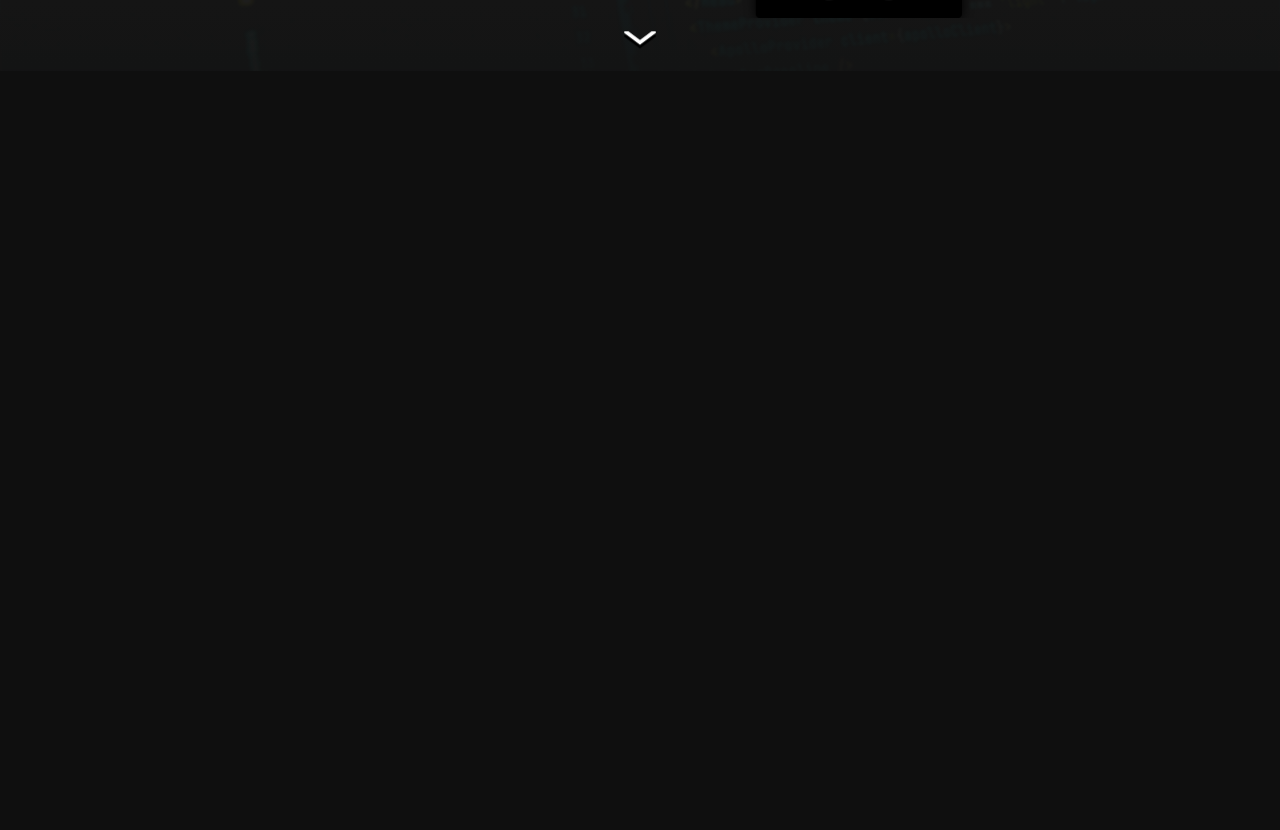
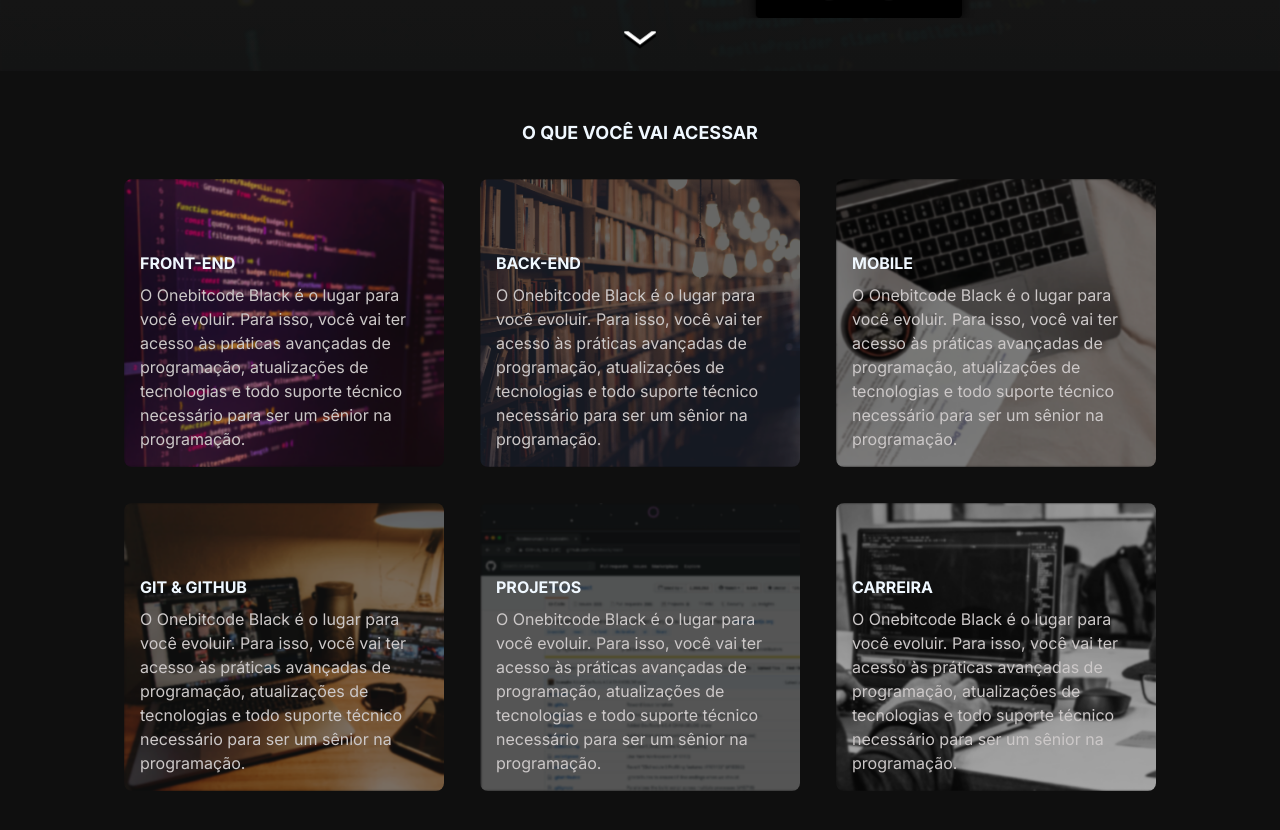
Before and after one commit to ThiagoChiqueti/frontEndOneBitFlix, a Next.js app: page / in a window 1280 px wide. Shown: the part 518-1348 px from the top of the page. Built offline with nearby package versions, Linux system fonts and the light colour scheme.

Commit message:
Desenvolvendo a sessão de cards homeNoAuth

```diff
--- a/src/app/page.tsx
+++ b/src/app/page.tsx
@@ -1,3 +1,4 @@
+import CardsSection from "@/components/homeNoAuth/cardsSection"
 import HeaderNoAuth from "@/components/homeNoAuth/headerNoAuth"
 import PresentationSection from "@/components/homeNoAuth/presentationSection"
 
@@ -8,6 +9,7 @@ export default function Home() {
       <HeaderNoAuth/>
       <PresentationSection/>
       </div>
+      <CardsSection/>
     </main>
   )
 }
--- /dev/null
+++ b/src/components/homeNoAuth/cardsSection/index.tsx
@@ -0,0 +1,89 @@
+const CardsSection: React.FC = () => {
+  return (
+    <>
+      <p className="uppercase text-lg font-bold text-center mt-12 mb-8">O que você vai acessar</p>
+      <section className="flex justify-center">
+
+        <div className="container flex flex-wrap gap-9 justify-center">
+
+          <div className="w-80 h-72 bg-card-bg-front bg-cover rounded-lg p-4 flex flex-col justify-end transition duration-300 hover:scale-105 group">
+            <p className="uppercase font-bold mb-2 transition duration-300 group-hover:scale-1 group-hover:translate-x-5 ">Front-End</p>
+            <p className="text-base text-lightGray">
+              O Onebitcode Black é o lugar para você evoluir. Para isso, você
+              vai ter acesso às práticas avançadas de programação, atualizações
+              de tecnologias e todo suporte técnico necessário para ser um
+              sênior na programação.
+            </p>
+          </div>
+
+
+
+
+          <div className="w-80 h-72 bg-card-bg-back bg-cover rounded-lg p-4 flex flex-col justify-end transition duration-300 hover:scale-105 group">
+            <p className="uppercase font-bold mb-2 transition duration-300 group-hover:scale-1 group-hover:translate-x-5 ">Back-End</p>
+            <p className="text-base text-lightGray">
+              O Onebitcode Black é o lugar para você evoluir. Para isso, você
+              vai ter acesso às práticas avançadas de programação, atualizações
+              de tecnologias e todo suporte técnico necessário para ser um
+              sênior na programação.
+            </p>
+          </div>
+
+
+
+          <div className="w-80 h-72 bg-card-bg-mobile bg-cover rounded-lg p-4 flex flex-col justify-end transition duration-300 hover:scale-105 group">
+            <p className="uppercase font-bold mb-2 transition duration-300 group-hover:scale-1 group-hover:translate-x-5 ">MOBILE</p>
+            <p className="text-base text-lightGray">
+              O Onebitcode Black é o lugar para você evoluir. Para isso, você
+              vai ter acesso às práticas avançadas de programação, atualizações
+              de tecnologias e todo suporte técnico necessário para ser um
+              sênior na programação.
+            </p>
+          </div>
+
+
+
+
+          <div className="w-80 h-72 bg-card-bg-git bg-cover rounded-lg p-4 flex flex-col justify-end transition duration-300 hover:scale-105 group">
+            <p className="uppercase font-bold mb-2 transition duration-300 group-hover:scale-1 group-hover:translate-x-5 ">GIT & GITHUB</p>
+            <p className="text-base text-lightGray">
+              O Onebitcode Black é o lugar para você evoluir. Para isso, você
+              vai ter acesso às práticas avançadas de programação, atualizações
+              de tecnologias e todo suporte técnico necessário para ser um
+              sênior na programação.
+            </p>
+          </div>
+
+
+
+
+          <div className="w-80 h-72 bg-card-bg-project bg-cover rounded-lg p-4 flex flex-col justify-end transition duration-300 hover:scale-105 group">
+            <p className="uppercase font-bold mb-2 transition duration-300 group-hover:scale-1 group-hover:translate-x-5 ">Projetos</p>
+            <p className="text-base text-lightGray">
+              O Onebitcode Black é o lugar para você evoluir. Para isso, você
+              vai ter acesso às práticas avançadas de programação, atualizações
+              de tecnologias e todo suporte técnico necessário para ser um
+              sênior na programação.
+            </p>
+          </div>
+
+
+
+          <div className="w-80 h-72 bg-card-bg-career bg-cover rounded-lg p-4 flex flex-col justify-end transition duration-300 hover:scale-105 group">
+            <p className="uppercase font-bold mb-2 transition duration-300 group-hover:scale-1 group-hover:translate-x-5 ">Carreira</p>
+            <p className="text-base text-lightGray">
+              O Onebitcode Black é o lugar para você evoluir. Para isso, você
+              vai ter acesso às práticas avançadas de programação, atualizações
+              de tecnologias e todo suporte técnico necessário para ser um
+              sênior na programação.
+            </p>
+          </div>
+
+        </div>
+
+      </section>
+    </>
+  );
+};
+
+export default CardsSection;
--- a/tailwind.config.ts
+++ b/tailwind.config.ts
@@ -13,11 +13,22 @@ const config: Config = {
         "gradient-conic":
           "conic-gradient(from 180deg at 50% 50%, var(--tw-gradient-stops))",
 
-        'hero-bg': "url('/homeNoAuth/backgroundPresentationSection.png')",
+        "hero-bg": "url('/homeNoAuth/backgroundPresentationSection.png')",
 
-        'hero-pattern':
+        "hero-pattern":
           "linear-gradient(to bottom, rgba(139, 139, 139, 0.2), rgba(21, 21, 21, 0.9)), url('/homeNoAuth/backgroundPresentationSection.png')",
 
+        "card-bg-front": "url('/homeNoAuth/imgFrontend.png')",
+
+        "card-bg-back": "url('/homeNoAuth/imgBackend.png')",
+
+        "card-bg-mobile": "url('/homeNoAuth/imgMobile.png')",
+
+        "card-bg-git": "url('/homeNoAuth/imgGit.png')",
+
+        "card-bg-project": "url('/homeNoAuth/imgProjects.png')",
+
+        "card-bg-career": "url('/homeNoAuth/imgCareer.png')",
       },
 
       colors: {
@@ -32,8 +43,6 @@ const config: Config = {
         darkGray: "#4e4e4e",
       },
     },
-
-
   },
   plugins: [],
 };
```
